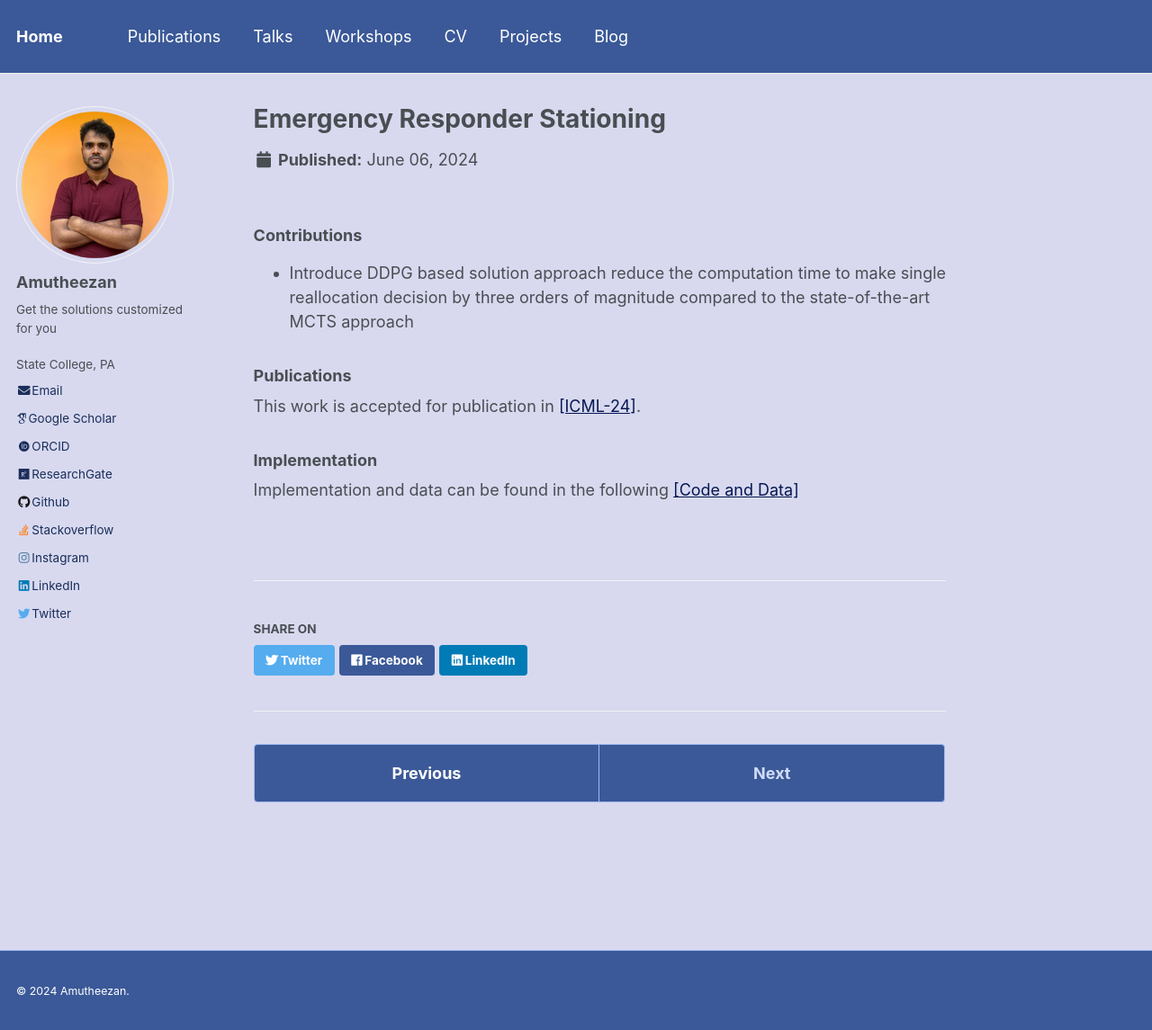
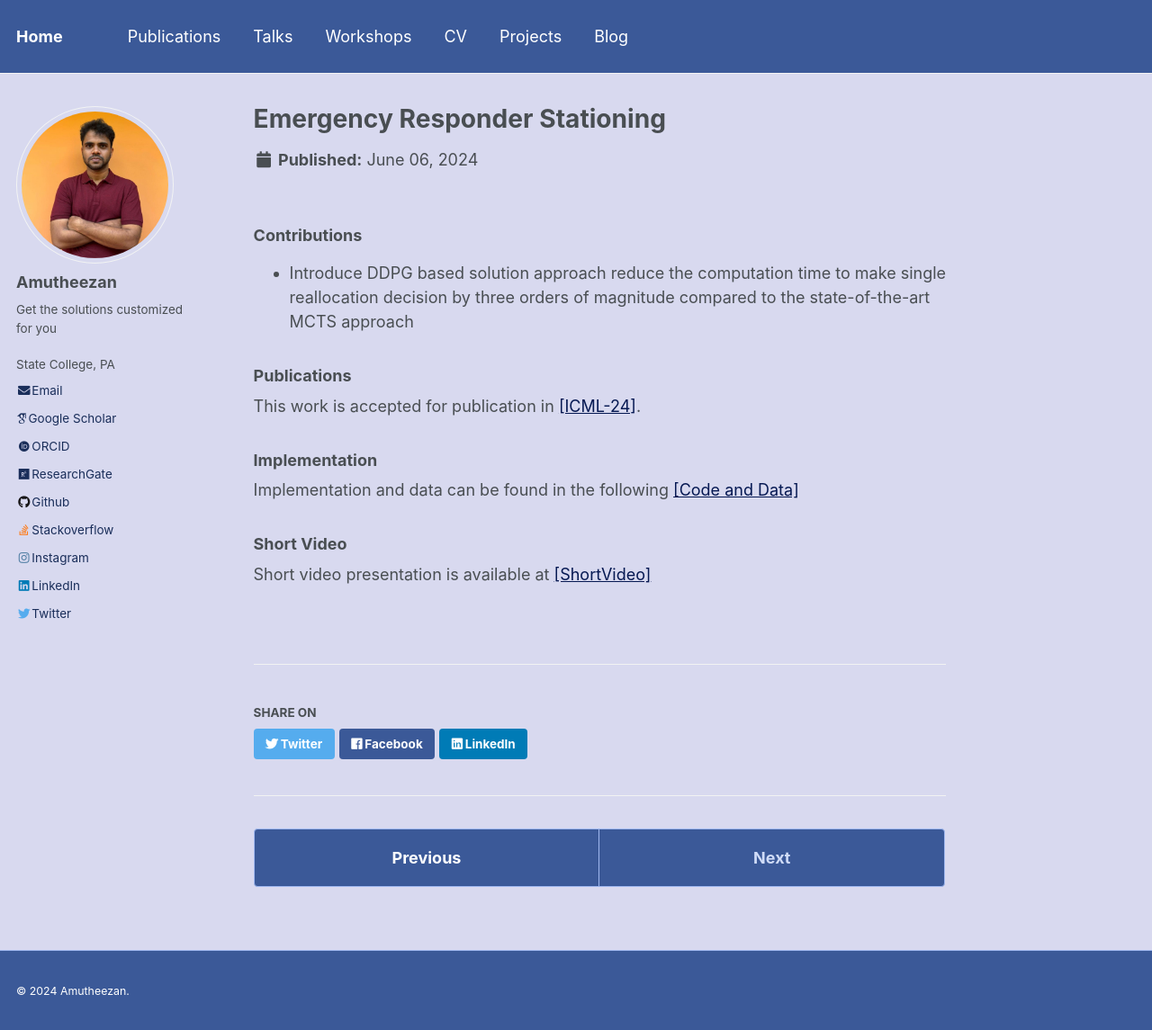
Before and after one commit to Amutheezan/amutheezan.github.io, a Jekyll site: the page built from _projects/2024-06-06-stationing.md, in a window 1280 px wide and 1148 px high. Shown: the top 1145 px of the window at 90% size. Built offline with Jekyll 4.4.1, drawn with Linux system fonts in a browser that asks for light colours; some web fonts are replaced.

Commit message:
Update 2024-06-06-stationing.md

```diff
--- a/_projects/2024-06-06-stationing.md
+++ b/_projects/2024-06-06-stationing.md
@@ -17,3 +17,7 @@ This work is accepted for publication in [[ICML-24]](https://openreview.net/foru
 ### Implementation
 
 Implementation and data can be found in the following [[Code and Data]](https://figshare.com/articles/dataset/Multi-Agent_Reinforcement_Learning_with_Hierarchical_Coordination_for_Emergency_Responder_Stationing_ICML-2024_Code_and_Data_/25872640)
+
+### Short Video
+
+Short video presentation is available at [[ShortVideo]](https://youtu.be/qxdSdl9XviY)
```
